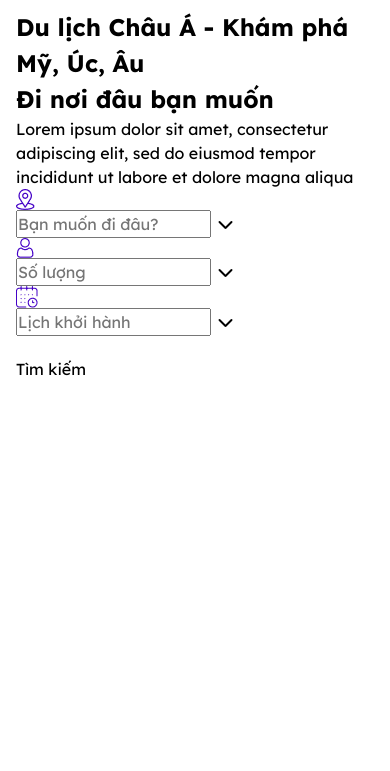
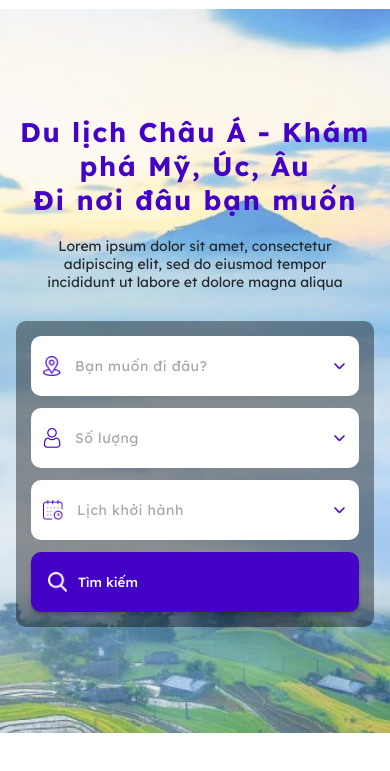
Before and after one commit to maitatduy/Travel-Website, a plain HTML site: page index.html in a window 390 px wide. Shown: the part 55-826 px from the top of the page. Drawn offline with Linux system fonts and the light colour scheme.

Commit message:
feat(tour-booking): add styling and responsive design

```diff
--- a/assets/css/style.css
+++ b/assets/css/style.css
@@ -336,3 +336,168 @@ table {
     font-size: 20px;
   }
 }
+
+/* Tour Booking */
+.tour-booking {
+  padding: 106px 0;
+  background-image: url("../images/background.jpg");
+  background-size: cover;
+  background-repeat: no-repeat;
+  background-position: center;
+}
+
+.tour-booking .inner-wrapper {
+  width: 768px;
+  margin: 0 auto;
+}
+
+.tour-booking .inner-wrapper .inner-title {
+  color: var(--color-primary);
+  text-align: center;
+  font-size: 36px;
+  font-style: normal;
+  font-weight: 700;
+  line-height: normal;
+  letter-spacing: 1.796px;
+  margin-bottom: 20px;
+}
+
+.tour-booking .inner-wrapper .inner-description {
+  color: #25282b;
+  text-align: center;
+  font-size: 16px;
+  font-style: normal;
+  font-weight: 400;
+  line-height: normal;
+  margin-bottom: 30px;
+  padding: 0 15px;
+}
+
+.tour-booking .inner-wrapper .inner-form {
+  border-radius: 10px;
+  padding: 40px;
+  background: rgba(0, 0, 0, 0.4);
+  display: flex;
+  flex-wrap: wrap;
+  gap: 22px;
+}
+
+.tour-booking .inner-wrapper .inner-form .inner-box.inner-address {
+  width: 100%;
+}
+
+.tour-booking .inner-wrapper .inner-form .inner-box.inner-user,
+.tour-booking .inner-wrapper .inner-form .inner-box.inner-calendar {
+  width: 37.5%;
+}
+
+.tour-booking .inner-wrapper .inner-form .inner-button {
+  flex: 1;
+  border-radius: 10px;
+  background: var(--color-primary);
+  box-shadow: 0 3.298px 3.298px 0 rgba(0, 0, 0, 0.25);
+  border: none;
+  cursor: pointer;
+  color: #fff;
+  display: flex;
+  padding: 12px 17px;
+  align-items: center;
+  font-size: 13.318px;
+  font-style: normal;
+  font-weight: 500;
+  line-height: normal;
+}
+
+.tour-booking .inner-wrapper .inner-form .inner-button img {
+  height: 20px;
+  width: auto;
+  margin-right: 11px;
+}
+
+.tour-booking .inner-wrapper .inner-form .inner-box .inner-input-group {
+  border-radius: 10px;
+  background: #fff;
+  display: flex;
+  align-items: center;
+  padding: 20px 12px;
+}
+
+.tour-booking
+  .inner-wrapper
+  .inner-form
+  .inner-box
+  .inner-input-group
+  .inner-icon {
+  height: 20px;
+  width: auto;
+  margin-right: 14px;
+}
+
+.tour-booking
+  .inner-wrapper
+  .inner-form
+  .inner-box
+  .inner-input-group
+  .inner-input {
+  outline: none;
+  border: none;
+  flex: 1;
+  font-size: 14px;
+  font-style: normal;
+  font-weight: 400;
+  line-height: 118%; /* 16.52px */
+  letter-spacing: 0.596px;
+}
+
+.tour-booking
+  .inner-wrapper
+  .inner-form
+  .inner-box
+  .inner-input-group
+  .inner-input::placeholder {
+  color: #a6a6a6;
+}
+
+.tour-booking .inner-wrapper .inner-form .inner-box .inner-input-group i {
+  font-size: 12px;
+  color: var(--color-primary);
+}
+
+@media (max-width: 991.98px) {
+  .tour-booking .inner-wrapper {
+    width: 100%;
+  }
+
+  .tour-booking .inner-wrapper .inner-title {
+    font-size: 32px;
+  }
+
+  .tour-booking .inner-wrapper .inner-description {
+    font-size: 14px;
+  }
+
+  .tour-booking .inner-wrapper .inner-form {
+    padding: 30px;
+    gap: 15px;
+  }
+}
+
+@media (max-width: 767.98px) {
+  .tour-booking .inner-wrapper .inner-title {
+    font-size: 27px;
+  }
+
+  .tour-booking .inner-wrapper .inner-form {
+    padding: 15px;
+    gap: 12px;
+  }
+
+  .tour-booking .inner-wrapper .inner-form .inner-box.inner-user,
+  .tour-booking .inner-wrapper .inner-form .inner-box.inner-calendar {
+    width: 100%;
+  }
+
+  .tour-booking .inner-wrapper .inner-form .inner-button {
+    height: 60px;
+  }
+}
```
